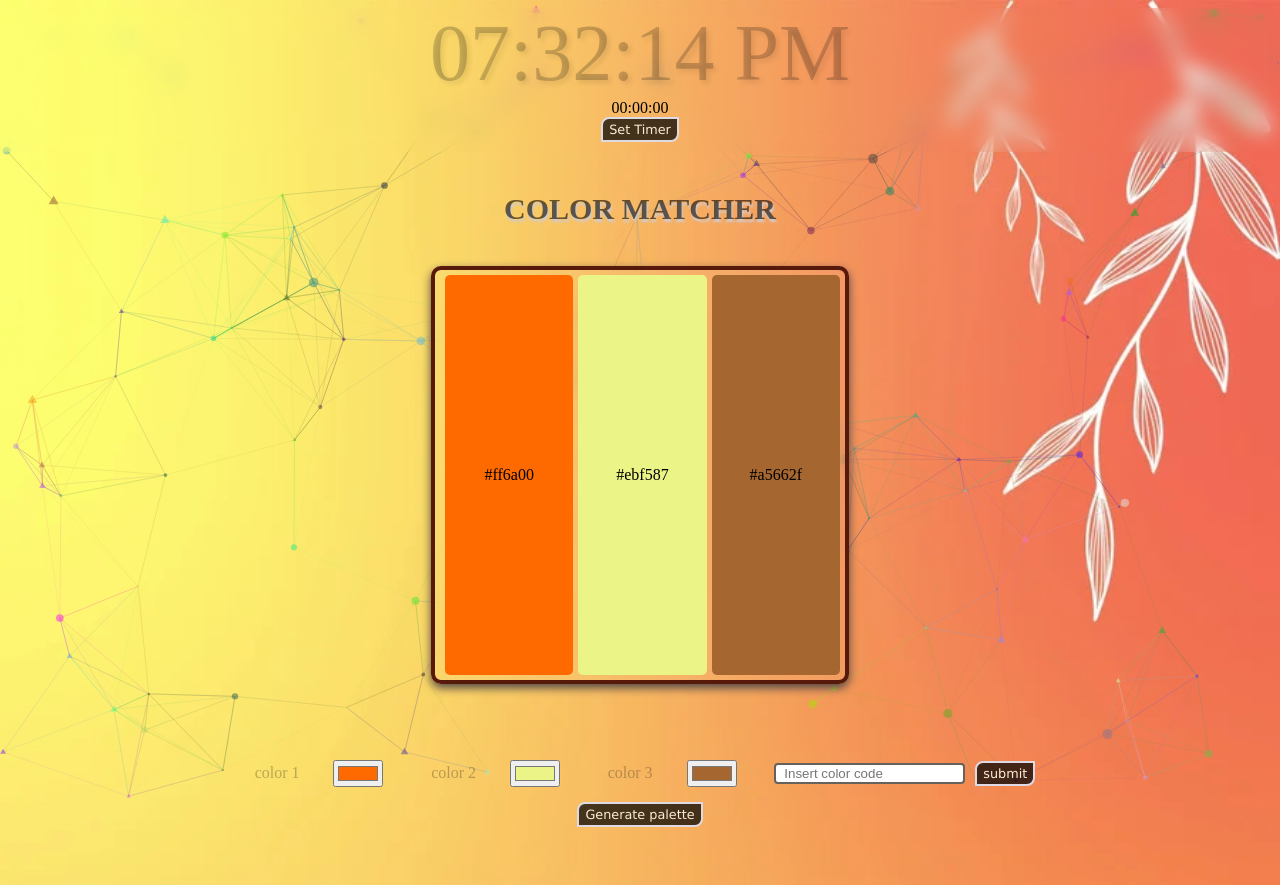
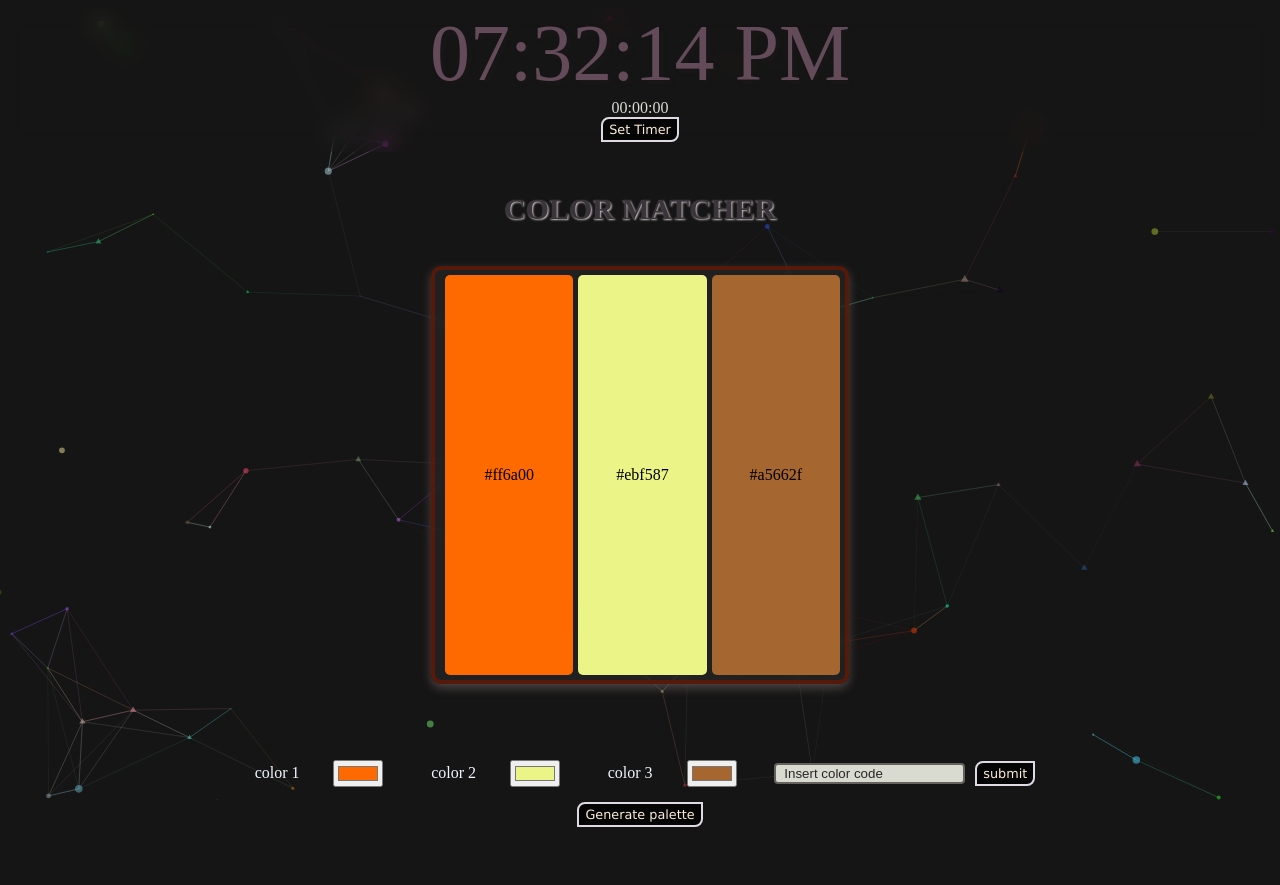
Before and after one commit to Natimu/ColorMatchMaker, a React (Vite) app: page / in a window 1280 px wide. Built offline with nearby package versions, Linux system fonts and the light colour scheme.

Commit message:
minor UI changes

```diff
--- a/src/colorSelector.jsx
+++ b/src/colorSelector.jsx
@@ -225,8 +225,6 @@ function SelectColor(){
         setTimer(0);
     }
 
-
-
     function handelCopy(value){
         navigator.clipboard.writeText(value)
         .then(() => {
@@ -245,8 +243,6 @@ function SelectColor(){
     function handelColorChange2(event){
         setColor2(event.target.value);
     }
-
-
 
     return(
         <div style={{position: "relative"}}>
@@ -276,7 +272,6 @@ function SelectColor(){
                                             onChange={(e) => setTimerSec(Number(e.target.value))}/><br />
                                             <button onClick={startTimer}>Start Timer</button> <br />
                                             <button className="stop" onClick ={resetTimer}>Reset Timer</button>
-
                             </div>
                         </div>
                     </div>
--- a/src/index.css
+++ b/src/index.css
@@ -1,5 +1,5 @@
 body {
-  background-image: url(assets/900w-1tHZ2toU86M.webp);
+  background-color: rgb(22, 21, 21);
   background-repeat: no-repeat;
   background-position: center;
   background-size: cover;
@@ -24,11 +24,11 @@ body {
 }
 .clock{
   font-size: 5rem;
-  color: hsla(0, 0%, 0%, 0.205);
-  text-shadow: 3px 3px 5px rgba(0, 0, 0, 0.09);
+  color: #634b59;
+  text-shadow: 3px 3px 5px rgba(65, 48, 48, 0.09);
 }
 .clock .timer{
-  font-size: 2rem;
+  font-size: 20rem;
 }
 .dis-container{
   display: flex;
@@ -50,12 +50,16 @@ body {
   margin-bottom: 10px;
   transition: all 0.5s all;
 }
+.timer span{
+  color: #dadbd0;
+  padding: 50px;
+}
 .breakTimer{
   display: none;
   position: absolute;
   margin-top: 10px;
   top: 100%;
-  color: rgba(46, 30, 11, 0.734);
+  color: hsl(15, 13%, 88%);
   font-size: 20px;
   transition: all 1.5s ease;
 }
@@ -117,7 +121,7 @@ body {
   border-color:#ebf587;
 }
 .breakTimer input::placeholder{
-  color: rgba(66, 62, 62, 0.87);
+  color: rgba(20, 19, 19, 0.87);
 }
 
 .color{
@@ -138,14 +142,14 @@ body {
 h2{
   margin: 40px;
   align-items: center;
-  color:  hsla(0, 0%, 0%, 0.59);
+  color:  #3a353b;
   font-size: 30px;
 
   font-family: 'Times New Roman', Times, serif;
   font-weight: bold;
   text-transform: uppercase;
   text-rendering: optimizeLegibility;
-  text-shadow: 1px 3px 2px  rgb(210, 202, 202);
+  text-shadow: 1px 1px 2px  rgb(210, 202, 202);
 
 }
 .input-container{
@@ -158,6 +162,10 @@ h2{
   transition: all 0.8s ease;
 
 }
+.input-container label{
+  color: aliceblue;
+}
+
 
 .palette-button{
 display: flex;
@@ -211,7 +219,11 @@ align-items: center;
   border-radius: 4px;
   border: hsl(37, 4%, 38%) solid 2px;
   padding-left: 8px;
+  background-color: #dadbd0;
 
+}
+.color-in-text input::placeholder{
+  color: rgb(40, 37, 37);
 }
 .color-in-text input:hover{
 
--- a/src/particlesBackground.jsx
+++ b/src/particlesBackground.jsx
@@ -41,10 +41,10 @@ function ParticlesBackground() {
                         sync: false}},
           links: { color: "random", distance: 150, enable: true, opacity: 0.3, width: 1 },
           move: { enable: true, speed: 1 },
-          number: { value: 250, density: { enable: true, area: 800 } },
+          number: { value: 150, density: { enable: true, area: 800 } },
           opacity: { value: 0.5 },
           shape: { type: ["triangle", "circle"] },
-          size: { value: { min: 1, max: 5 } },
+          size: { value: { min: 1, max: 4 } },
         },
         detectRetina: true,
       }}
```
